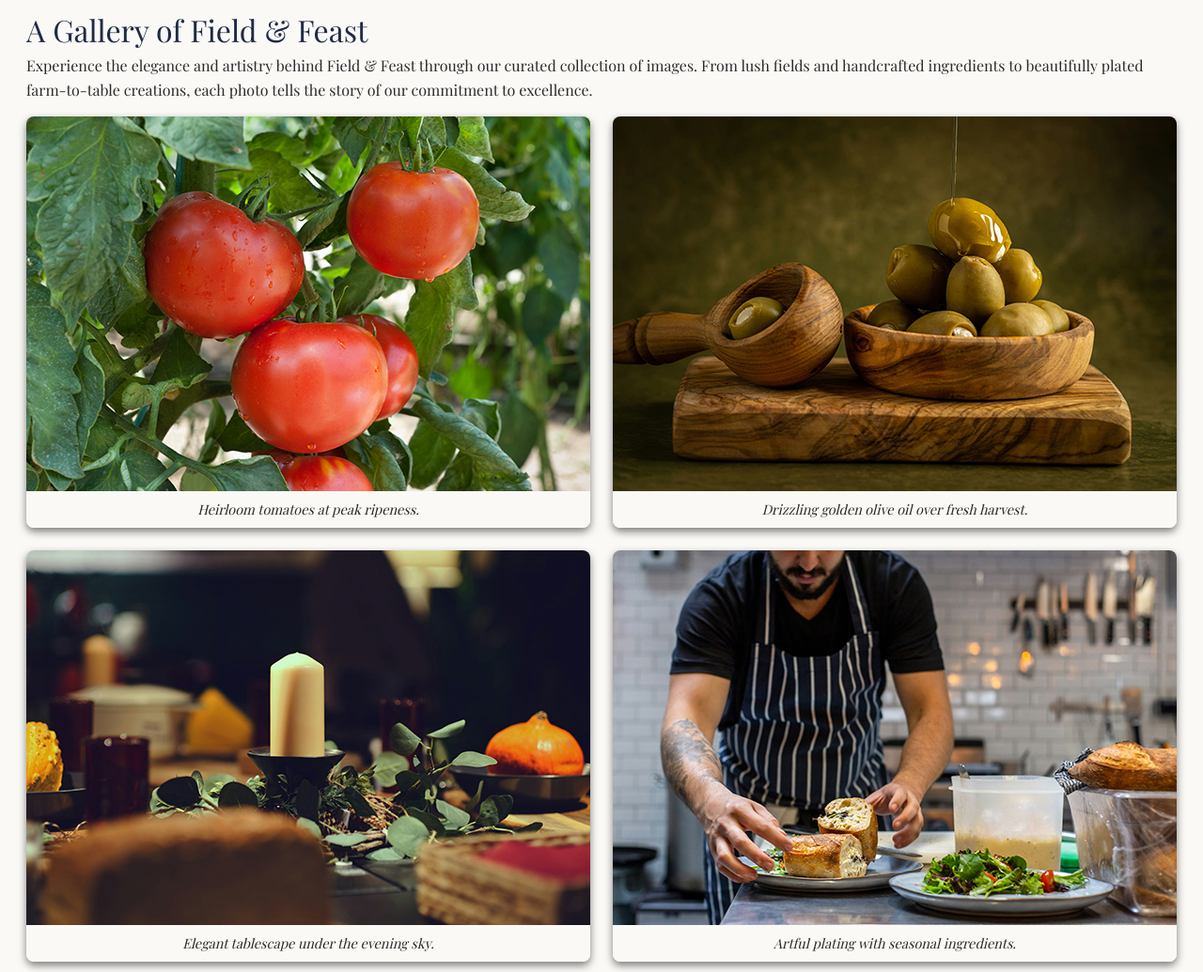
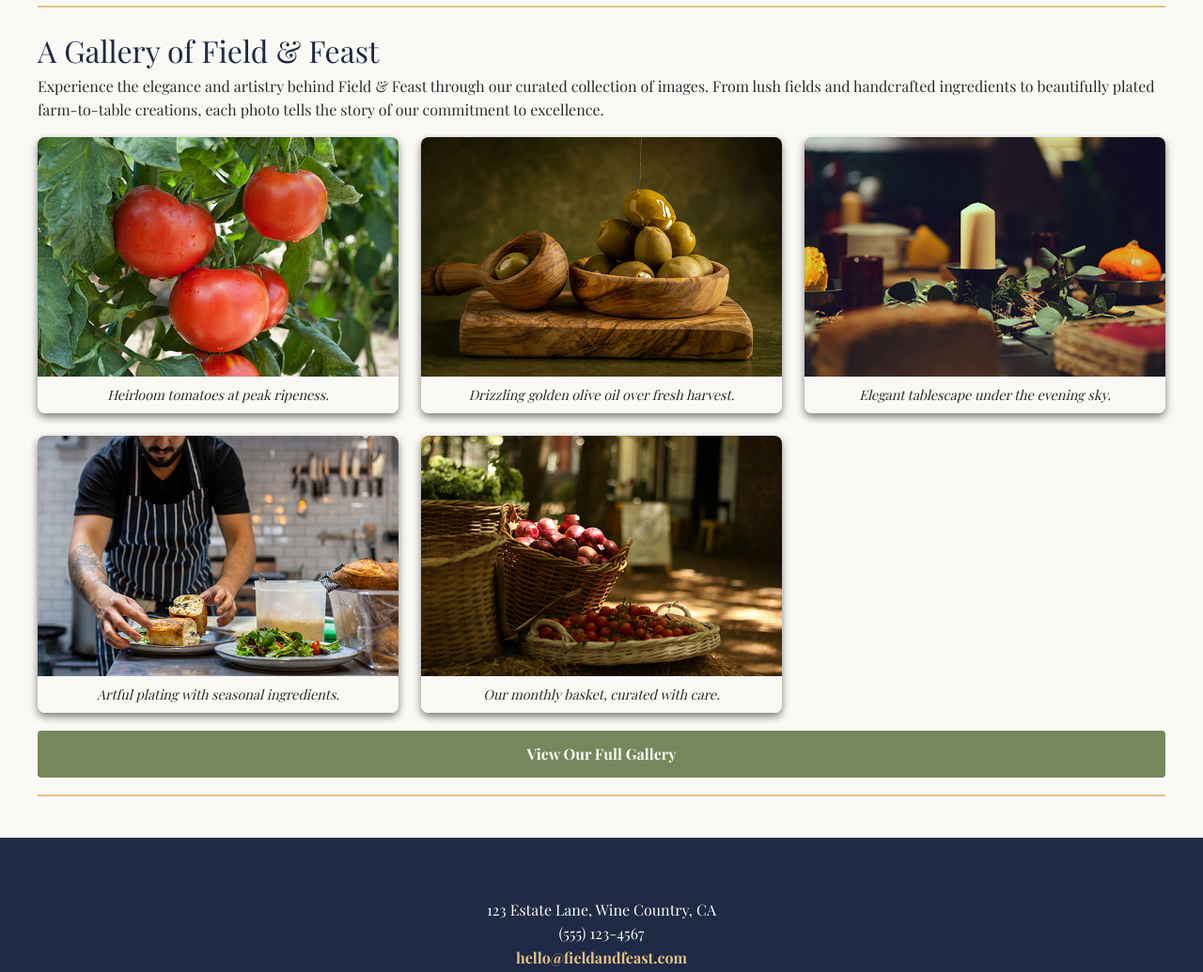
Before and after one commit to js991284/field-and-feast, a plain HTML site: page index.html in a window 1280 px wide. Shown: the part 1240-2275 px from the top of the page at 94% size. Drawn offline with nearby package versions, Linux system fonts and the light colour scheme; a web font is replaced by a local one.

Commit message:
900px breakpoint

```diff
--- a/styles.css
+++ b/styles.css
@@ -279,3 +279,15 @@ footer a[href^="mailto"] {
         gap: 1.5rem;
     }
 }
+/*  (900px breakpoint) */
+@media screen and (min-width: 900px) {
+
+    /* Three-column gallery */
+    .gallery-grid {
+        grid-template-columns: repeat(3, 1fr);
+    }
+
+    main {
+        padding: 1.5rem 2.5rem; /* increase padding for larger screens */
+    }
+}
```
